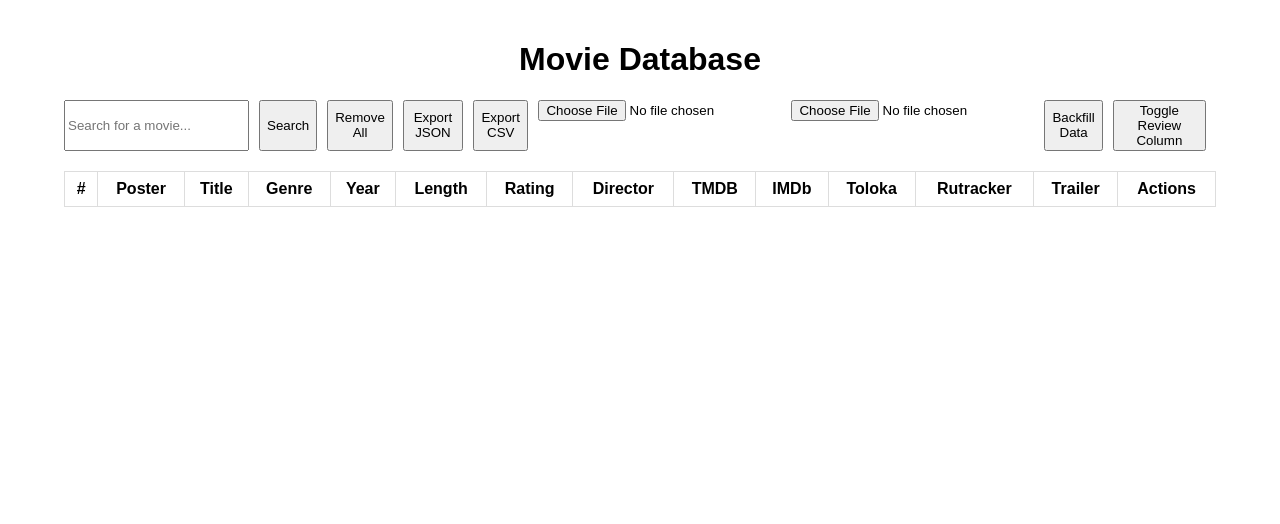
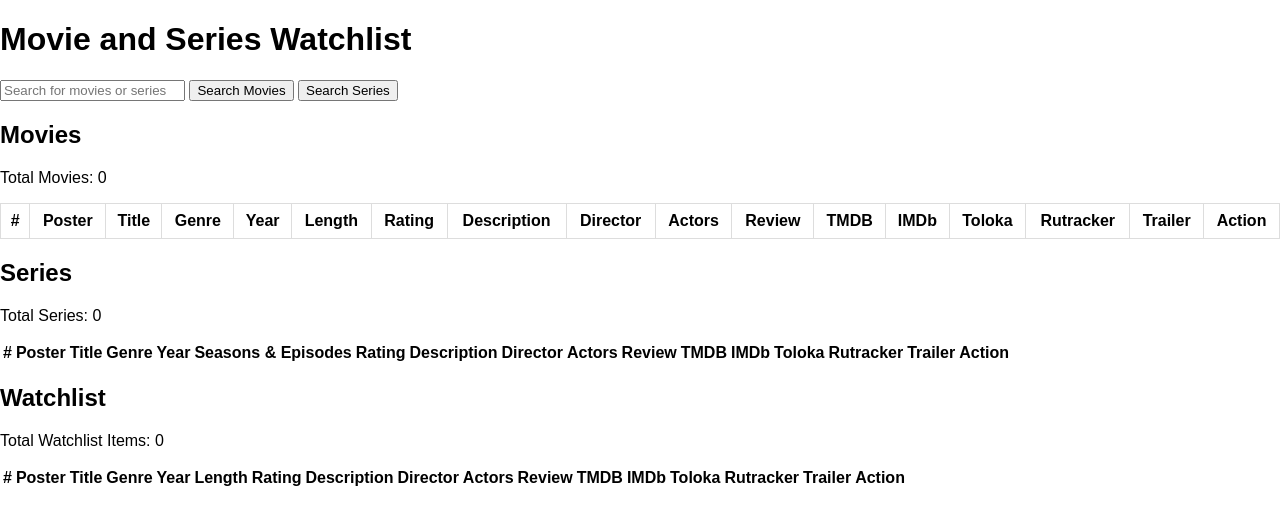
Before and after one commit to oleksandr-zhernoklov/movies, a plain HTML site: page index.html in a window 1280 px wide. Drawn offline with Linux system fonts and the light colour scheme.

Commit message:
watchlist, all attributes

```diff
--- a/index.html
+++ b/index.html
@@ -3,53 +3,97 @@
 <head>
     <meta charset="UTF-8">
     <meta name="viewport" content="width=device-width, initial-scale=1.0">
-    <title>Movie Database</title>
+    <title>Movie and Series Watchlist</title>
     <link rel="stylesheet" href="styles.css">
 </head>
 <body>
-    <div id="container">
-        <header>
-            <h1>Movie Database</h1>
-        </header>
-        <div id="controls">
-            <input type="text" id="search" placeholder="Search for a movie...">
-            <button class="button" onclick="searchMovie()">Search</button>
-            <button class="button" onclick="removeAllMovies()">Remove All</button>
-            <button class="button" onclick="exportMovies()">Export JSON</button>
-            <button class="button" onclick="exportMoviesCSV()">Export CSV</button>
-            <input type="file" id="import" accept=".json" onchange="importMovies(event)">
-            <input type="file" id="importCSV" accept=".csv" onchange="importMoviesCSV(event)">
-            <button class="button" onclick="backfillMovies()">Backfill Data</button>
-            <button class="button" onclick="toggleReviewColumn()">Toggle Review Column</button>
+    <h1>Movie and Series Watchlist</h1>
+    <div>
+        <input type="text" id="search" placeholder="Search for movies or series">
+        <button onclick="searchMovie()">Search Movies</button>
+        <button onclick="searchSeries()">Search Series</button>
     </div>
-        <div id="logs"></div>
-        <div id="summary"></div>
+    <h2>Movies</h2>
+    <p id="movieCount">Total Movies: 0</p>
     <table id="movieTable">
         <thead>
             <tr>
-                    <th onclick="sortTable(0)">#</th>
+                <th>#</th>
                 <th>Poster</th>
-                    <th onclick="sortTable(2)">Title</th>
-                    <th onclick="sortTable(3)">Genre</th>
-                    <th onclick="sortTable(4)">Year</th>
-                    <th onclick="sortTable(5)">Length</th>
-                    <th onclick="sortTable(6)">Rating</th>
-                    <th class="collapsible" onclick="sortTable(7)">Description</th>
-                    <th onclick="sortTable(8)">Director</th>
-                    <th class="collapsible" onclick="sortTable(9)">Actors</th>
-                    <th class="collapsible" onclick="sortTable(10)">Review</th>
+                <th>Title</th>
+                <th>Genre</th>
+                <th>Year</th>
+                <th>Length</th>
+                <th>Rating</th>
+                <th>Description</th>
+                <th>Director</th>
+                <th>Actors</th>
+                <th>Review</th>
                 <th>TMDB</th>
                 <th>IMDb</th>
                 <th>Toloka</th>
                 <th>Rutracker</th>
                 <th>Trailer</th>
-                    <th>Actions</th>
+                <th>Action</th>
             </tr>
         </thead>
         <tbody></tbody>
     </table>
-        <div id="rowCount"></div>
-    </div>
-    <script src="scripts.js"></script>
+
+    <h2>Series</h2>
+    <p id="seriesCount">Total Series: 0</p>
+    <table id="seriesTable">
+        <thead>
+            <tr>
+                <th>#</th>
+                <th>Poster</th>
+                <th>Title</th>
+                <th>Genre</th>
+                <th>Year</th>
+                <th>Seasons & Episodes</th>
+                <th>Rating</th>
+                <th>Description</th>
+                <th>Director</th>
+                <th>Actors</th>
+                <th>Review</th>
+                <th>TMDB</th>
+                <th>IMDb</th>
+                <th>Toloka</th>
+                <th>Rutracker</th>
+                <th>Trailer</th>
+                <th>Action</th>
+            </tr>
+        </thead>
+        <tbody></tbody>
+    </table>
+
+    <h2>Watchlist</h2>
+    <p id="watchlistCount">Total Watchlist Items: 0</p>
+    <table id="watchlistTable">
+        <thead>
+            <tr>
+                <th>#</th>
+                <th>Poster</th>
+                <th>Title</th>
+                <th>Genre</th>
+                <th>Year</th>
+                <th>Length</th>
+                <th>Rating</th>
+                <th>Description</th>
+                <th>Director</th>
+                <th>Actors</th>
+                <th>Review</th>
+                <th>TMDB</th>
+                <th>IMDb</th>
+                <th>Toloka</th>
+                <th>Rutracker</th>
+                <th>Trailer</th>
+                <th>Action</th>
+            </tr>
+        </thead>
+        <tbody></tbody>
+    </table>
+
+    <script src="script.js"></script>
 </body>
 </html>
--- a/scripts.js
+++ b/scripts.js
@@ -21,7 +21,7 @@ function searchMovie() {
                 description: movie.overview,
                 director: getMovieCredits(movie.id).director || "N/A",
                 actors: getMovieCredits(movie.id).actors.join(", ") || "N/A",
-                review: "N/A", // Reviews to be fetched separately if needed
+                review: getMovieReviews(movie.id).review || "N/A",
                 trailer: getMovieVideos(movie.id).trailer || "N/A", // Trailer URL
                 tmdbLink: `https://www.themoviedb.org/movie/${movie.id}`,
                 imdbLink: `https://www.imdb.com/title/${movie.id}`, // Adjust according to your handling
@@ -47,12 +47,12 @@ function searchSeries() {
                 title: seriesItem.name,
                 genre: seriesItem.genre_ids.join(", "), // Adjust according to your genre handling
                 year: seriesItem.first_air_date.split('-')[0],
-                length: "N/A", // Series length handling can be more complex
+                length: `${seriesItem.number_of_seasons} seasons, ${seriesItem.number_of_episodes} episodes`,
                 rating: seriesItem.vote_average ? `${seriesItem.vote_average}/10` : "N/A",
                 description: seriesItem.overview,
                 director: getSeriesCredits(seriesItem.id).director || "N/A",
                 actors: getSeriesCredits(seriesItem.id).actors.join(", ") || "N/A",
-                review: "N/A", // Reviews to be fetched separately if needed
+                review: getSeriesReviews(seriesItem.id).review || "N/A",
                 trailer: getSeriesVideos(seriesItem.id).trailer || "N/A", // Trailer URL
                 tmdbLink: `https://www.themoviedb.org/tv/${seriesItem.id}`,
                 imdbLink: `https://www.imdb.com/title/${seriesItem.id}`, // Adjust according to your handling
@@ -102,6 +102,24 @@ function getSeriesVideos(seriesId) {
             trailer: data.results.find(video => video.type === 'Trailer') ? `https://www.youtube.com/watch?v=${data.results.find(video => video.type === 'Trailer').key}` : "N/A"
         }))
         .catch(error => console.error('Error fetching series videos:', error));
+}
+
+function getMovieReviews(movieId) {
+    return fetch(`https://api.themoviedb.org/3/movie/${movieId}/reviews?api_key=fb70d4fb95572e0ddd9bc99f90734e46`)
+        .then(response => response.json())
+        .then(data => ({
+            review: data.results.length > 0 ? data.results[0].content : "N/A"
+        }))
+        .catch(error => console.error('Error fetching movie reviews:', error));
+}
+
+function getSeriesReviews(seriesId) {
+    return fetch(`https://api.themoviedb.org/3/tv/${seriesId}/reviews?api_key=fb70d4fb95572e0ddd9bc99f90734e46`)
+        .then(response => response.json())
+        .then(data => ({
+            review: data.results.length > 0 ? data.results[0].content : "N/A"
+        }))
+        .catch(error => console.error('Error fetching series reviews:', error));
 }
 
 function displayMoviesFromLocalStorage() {
```
Lines whose indentation alone changed are shown as unchanged.
